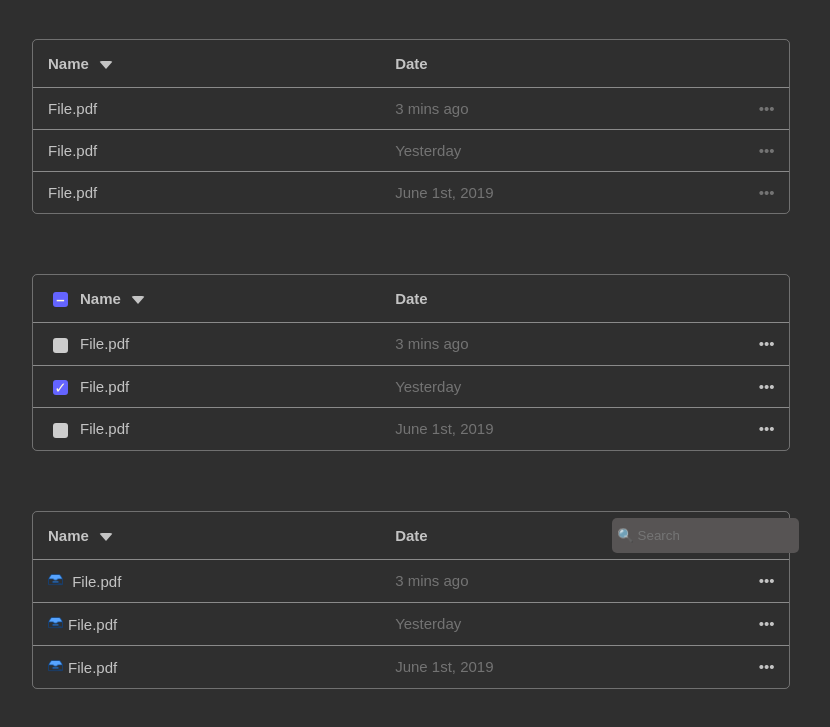
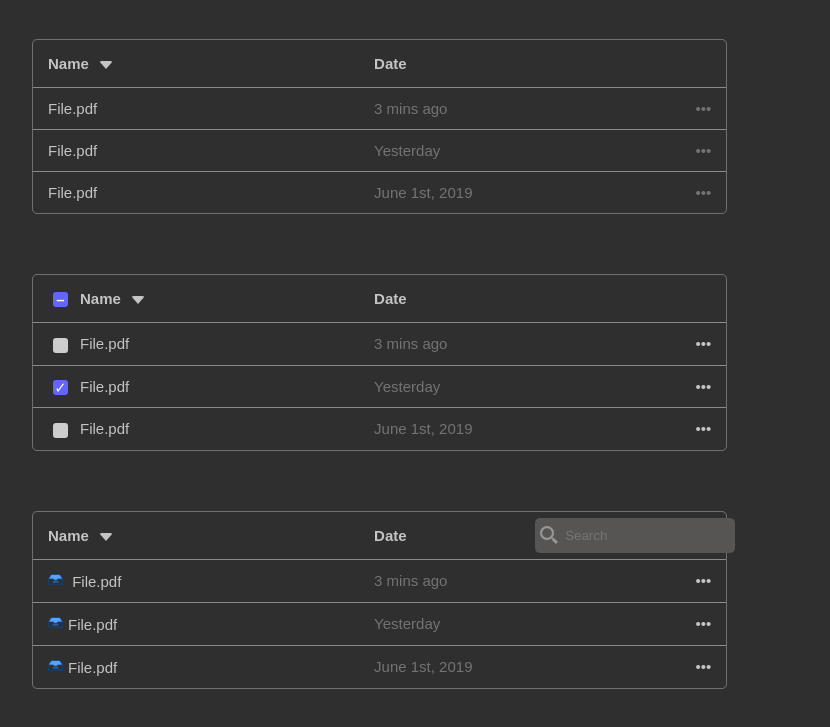
Before and after one commit to VeronikaN7/cursor-blackhawk-hw, a plain HTML site: page homework3/index.html in a window 1280 px wide. Shown: the part 75-802 px from the top of the page, without its empty margins (26-856 px from the left). Drawn offline with Linux system fonts and the light colour scheme.

Commit message:
newicon search,change color search

```diff
--- a/homework3/index.html
+++ b/homework3/index.html
@@ -63,7 +63,7 @@
         <thead>
             <th>Name <span></span></th>
             <th class="secondplace">Date</th>
-            <th><input type="search"  class="searchline" name="searchline" placeholder="&#128269 Search"></th>
+            <th><input type="search"  class="searchline" name="searchline" placeholder="Search"></th>
         </thead>
         <tbody>
             <tr class="colorrows">
--- a/homework3/style.css
+++ b/homework3/style.css
@@ -16,7 +16,7 @@ table{
     table-layout: fixed;
 
     margin: 60px 50px;
-    width: 60%;
+    width: 55%;
 }
 
 th{
@@ -99,13 +99,15 @@ input.headcheckbox:checked + label:before {
 
 /*input search*/
 .searchline{
-    margin:2px 2px 2px 60px;
-    padding: 10px 5px;
-    background-color : rgb(87, 84, 84);
+    width: 200px;
+    margin: 0 25px ;
+    padding: 10px 5px 10px 30px;
+    background: rgb(87, 84, 84)  left 5px center url(./icon/search.png) no-repeat;
     border: none;
     border-radius: 5px;
+    color: rgba(255, 255, 255, 0.904);
+}
 
-}
 
  /*icons*/
  img{
```
Also changed, not shown: homework3/icon/search.png (added).
